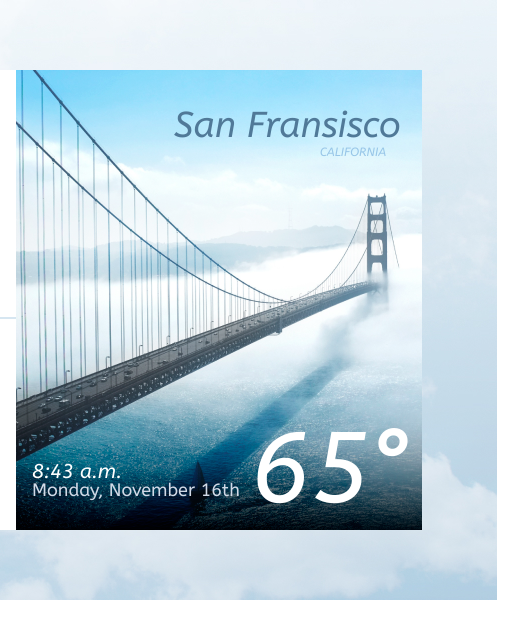
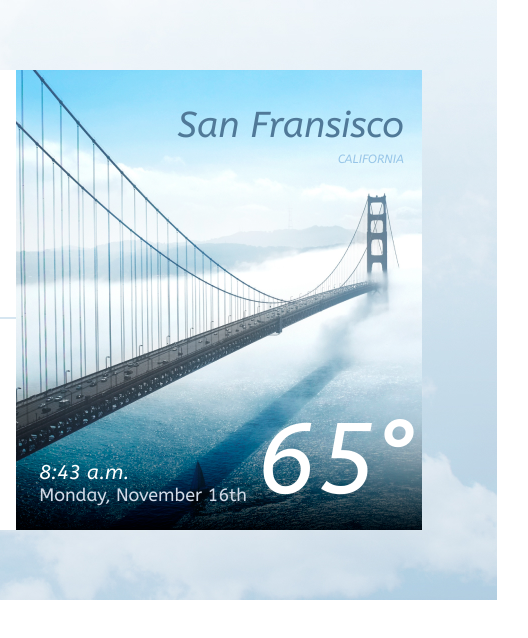
Before and after one commit to alexhlv/Weather-widget, a plain HTML site: page index.html in a window 1280 px wide. Shown: the full height of the page, 543-1071 px from the left. Drawn offline with Linux system fonts and the light colour scheme.

Commit message:
made adjustments to right-card

```diff
--- a/index.html
+++ b/index.html
@@ -59,11 +59,19 @@
                 </div>
             </div>
             <div class="right-card">
-                <h1 class="right-card__title">San Fransisco</h1>
-                <p class="right-card__text">CALIFORNIA</p>
-                <p class="right-card__temperature">65°</p>
-                <p class="right-card__time">8:43 a.m.</p>
-                <p class="right-card__date">Monday, November 16th</p>
+                <div class="right-card__box right-card__box_top">
+                    <h1 class="right-card__title">San Fransisco</h1>
+                    <p class="right-card__text">CALIFORNIA</p>
+                </div>
+                <div class="right-card__box right-card__box_bottom">
+                    <div class="right-card__items">
+                        <p class="right-card__time">8:43 a.m.</p>
+                    <p class="right-card__date">Monday, November 16th</p>
+                    </div>
+                    <div class="right-card__items right-card__items_right">
+                        <p class="right-card__temperature">65°</p>
+                    </div>
+                </div>
             </div>
         </div>
     </section>
--- a/src/css/_mixins.scss
+++ b/src/css/_mixins.scss
@@ -54,24 +54,6 @@
     right: $right;
 }
 
-// @mixin position-right-bottom($right, $bottom) {
-//     position: absolute;
-//     right: $right;
-//     bottom: $bottom;
-// }
-
-// @mixin position-bottom-left($bottom, $left) {
-//     position: absolute;
-//     bottom: $bottom;
-//     left: $left;
-// }
-
-// @mixin position-left-top($left, $top) {
-//     position: absolute;
-//     left: $left;
-//     top: $top;
-// }
-
 /* content */
 
 @mixin content-decription($style, $size, $height, $color) {
@@ -81,6 +63,10 @@
     font-size: $size;
     line-height: $height;
     color: $color;
+}
+
+@mixin text-align($align) {
+    text-align: $align;
 }
 
 @mixin line($width, $height, $color, $b-width, $b-style, $b-color, $left, $top) {
@@ -94,14 +80,3 @@
     left: $left;
     top: $top;
 }
-
-/* box-shadow */
-
-// @mixin shadow-block($horizontal, $vertical) {
-//     box-shadow: $horizontal $vertical 100px rgba(0, 0, 0, 0.145947);
-// }
-
-// @mixin shadow-logo {
-//     box-shadow: 20px 25px 43px rgba(0, 0, 0, 0.18);
-//     border-radius: 50%;
-// }
--- a/src/css/weather/_right-card.scss
+++ b/src/css/weather/_right-card.scss
@@ -1,35 +1,48 @@
 @import '../mixins';
 
 .right-card {
-    position: relative;
+    @include flex-container-column(space-between, flex-end);
+
+    &__box {
+        &_top {
+            @include flex-container-column(space-between, flex-end);
+            @include padding(104px, 18px, 0, 0);
+        }
+
+        &_bottom {
+            @include flex-container-column(space-between, flex-end);
+            @include padding(195px, 0, 0, 0);
+        }
+    }
 
     &__title {
-        @include position-top-right(104px, 18px);
         @include content-decription(italic, 36px, 43px, #507998);
-        @include size(230px, 43px);
+        @include text-align(right);
     }
 
     &__text {
-        @include position-top-right(140px, 20px);
         @include content-decription(italic, 12px, 24px, #98C6E8);
-        @include size(82px, 24x);
+        @include text-align(right);
+    }
+
+    &__items {
+        @include padding(95px, 175px, 0, 0);
+
+        &_right {
+            @include padding(0, 0, 0, 0);
+            @include margin(-105px, 0, 0, 0);
+        }
+    }
+
+    &__time {
+        @include content-decription(italic, 20px, 24px, #ffffff);
+    }
+
+    &__date {
+        @include content-decription(normal, 18px, 21px, #d1dae7);
     }
 
     &__temperature {
-        @include position-top-right(410px, 20px);
         @include content-decription(italic, 100px,118px, #ffffff);
-        @include size(151px, 118px);
-    }
-
-    &__time {
-        @include position-top-right(460px, 298px);
-        @include content-decription(italic, 20px, 24px, #ffffff);
-        @include size(92px, 24px);
-    }
-
-    &__date {
-        @include position-top-right(480px, 180px);
-        @include content-decription(normal, 18px, 21px, #d1dae7);
-        @include size(210px, 21px);
     }
 }
```
Also changed, not shown: public/styles/main.css, 1 other file.
